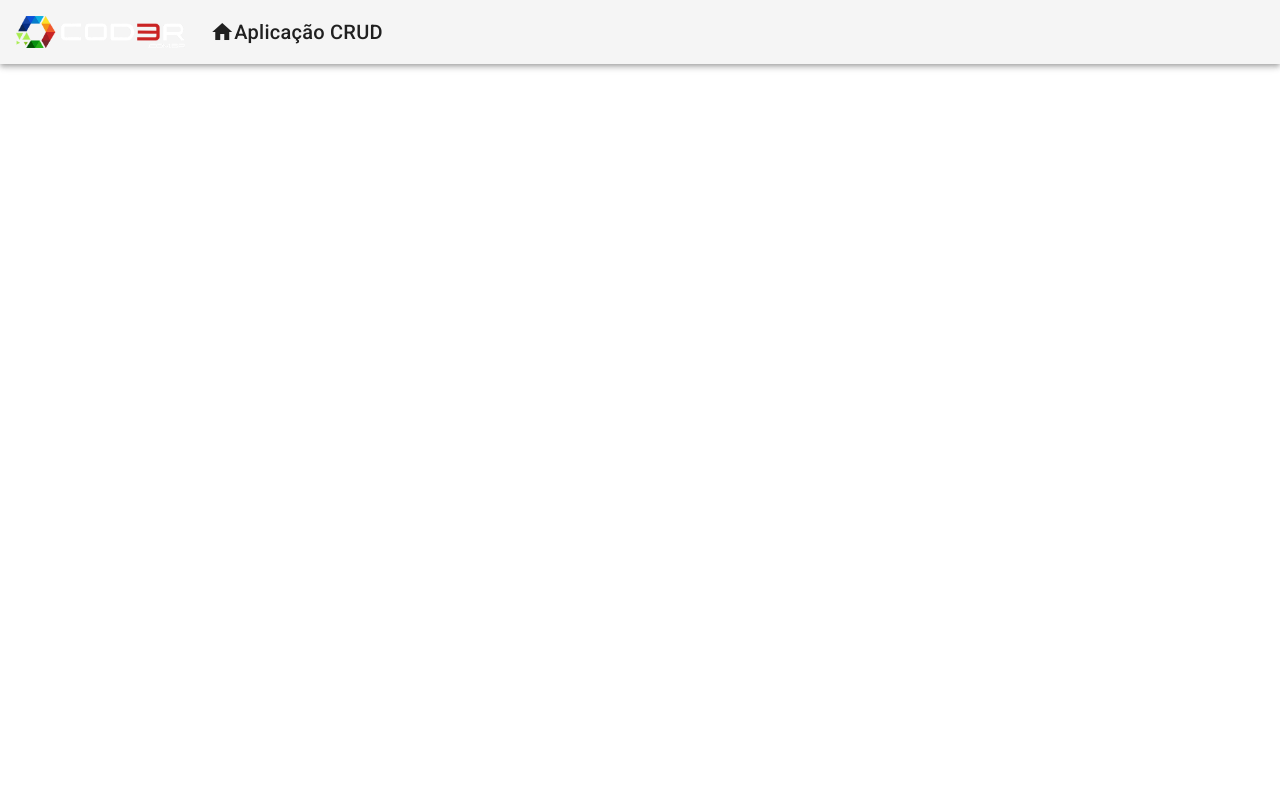
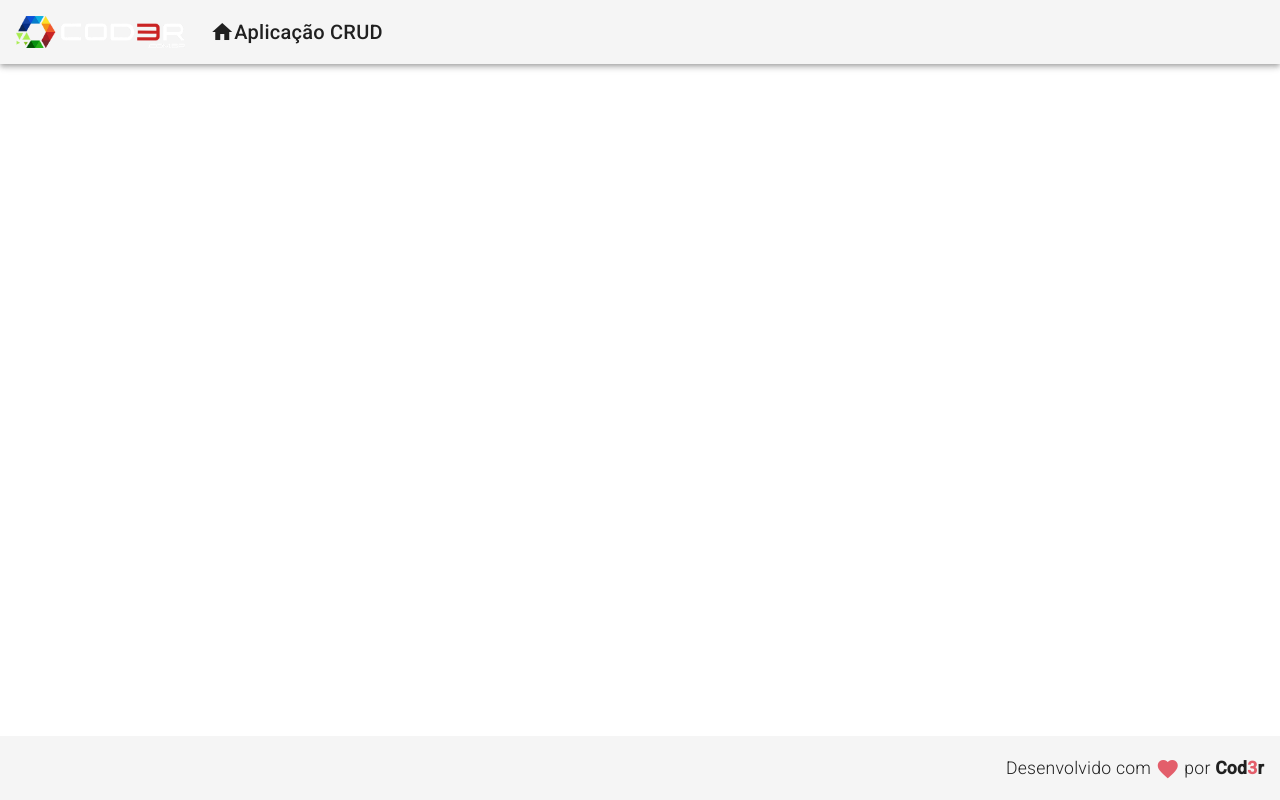
Before and after one commit to DemetriusSoaresNascimentoDeLima/WebModerno, an Angular app in the folder crud/frontend/: page / in a window 1280 px wide. Built offline with nearby package versions, Linux system fonts and the light colour scheme.

Commit message:
Aula 524

```diff
--- a/crud/frontend/src/app/app.component.html
+++ b/crud/frontend/src/app/app.component.html
@@ -1 +1,2 @@
 <app-header></app-header>
+<app-footer></app-footer>
--- a/crud/frontend/src/app/app.module.ts
+++ b/crud/frontend/src/app/app.module.ts
@@ -7,11 +7,13 @@ import { BrowserAnimationsModule } from '@angular/platform-browser/animations';
 import { HeaderComponent } from './components/template/header/header.component';
 
 import { MatToolbarModule } from '@angular/material/toolbar';
+import { FooterComponent } from './components/template/footer/footer.component';
 
 @NgModule({
   declarations: [
     AppComponent,
-    HeaderComponent
+    HeaderComponent,
+    FooterComponent
   ],
   imports: [
     BrowserModule,
--- /dev/null
+++ b/crud/frontend/src/app/components/template/footer/footer.component.css
@@ -0,0 +1,13 @@
+.footer {
+    position: fixed;
+    bottom: 0;
+
+    display: flex;
+    justify-content: flex-end;
+
+}
+
+.footer > span {
+    font-size: 1.1rem;
+    font-weight: 300;
+}
--- /dev/null
+++ b/crud/frontend/src/app/components/template/footer/footer.component.html
@@ -0,0 +1,9 @@
+<mat-toolbar class="footer">
+    <span>
+        Desenvolvido com
+        <i class="material-icons red v-middle">
+            favorite
+        </i>
+        por <strong>Cod<span class="red">3</span>r</strong>
+    </span>
+</mat-toolbar>
--- a/crud/frontend/src/styles.css
+++ b/crud/frontend/src/styles.css
@@ -2,3 +2,11 @@
 
 html, body { height: 100%; }
 body { margin: 0; font-family: Roboto, "Helvetica Neue", sans-serif; }
+
+.red {
+    color: rgb(227, 94, 107);
+}
+
+.v-middle {
+    vertical-align: middle;
+}
```
Also changed, not shown: crud/frontend/src/app/components/template/footer/footer.component.ts (added, +10 -0 lines).
